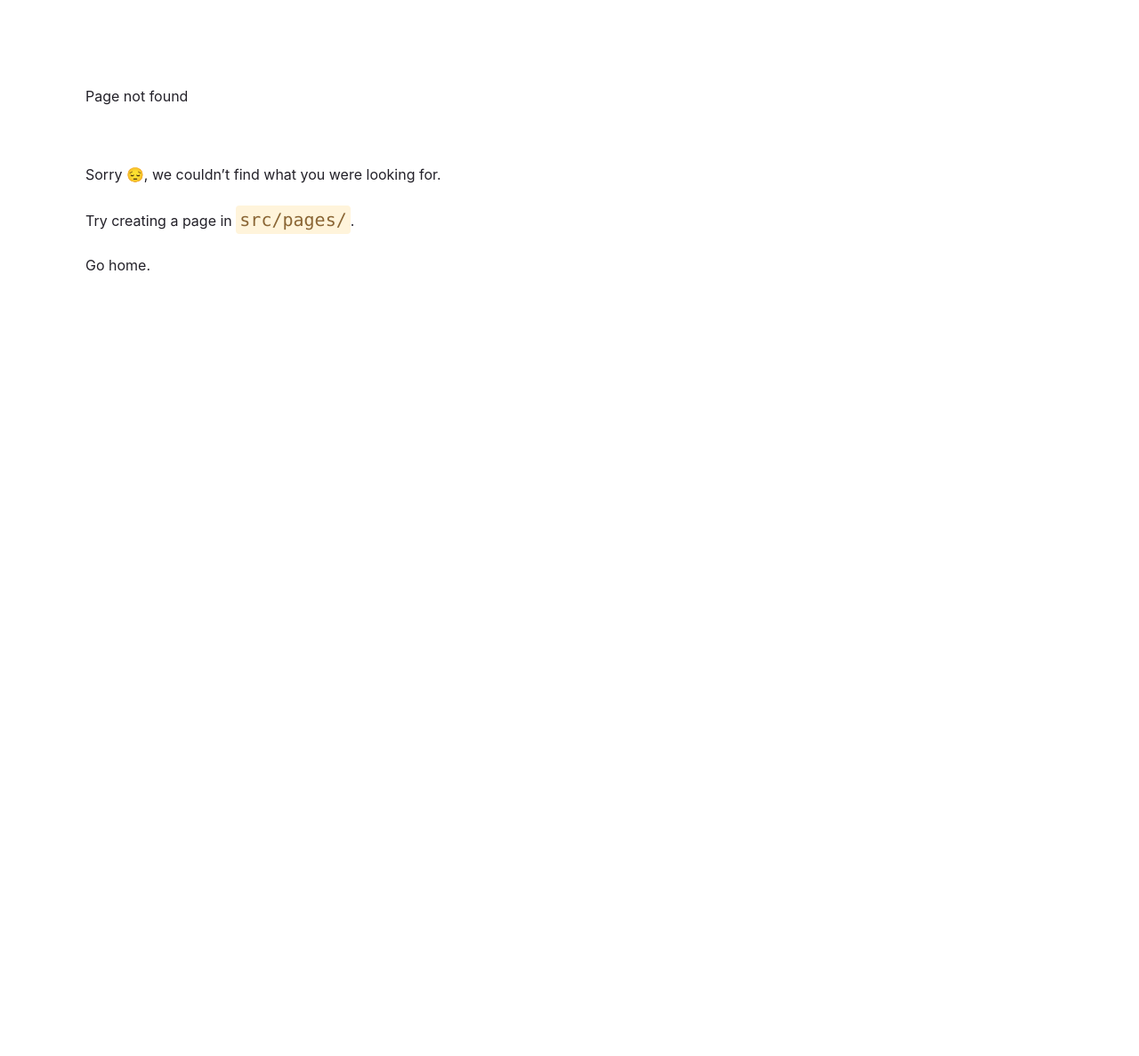
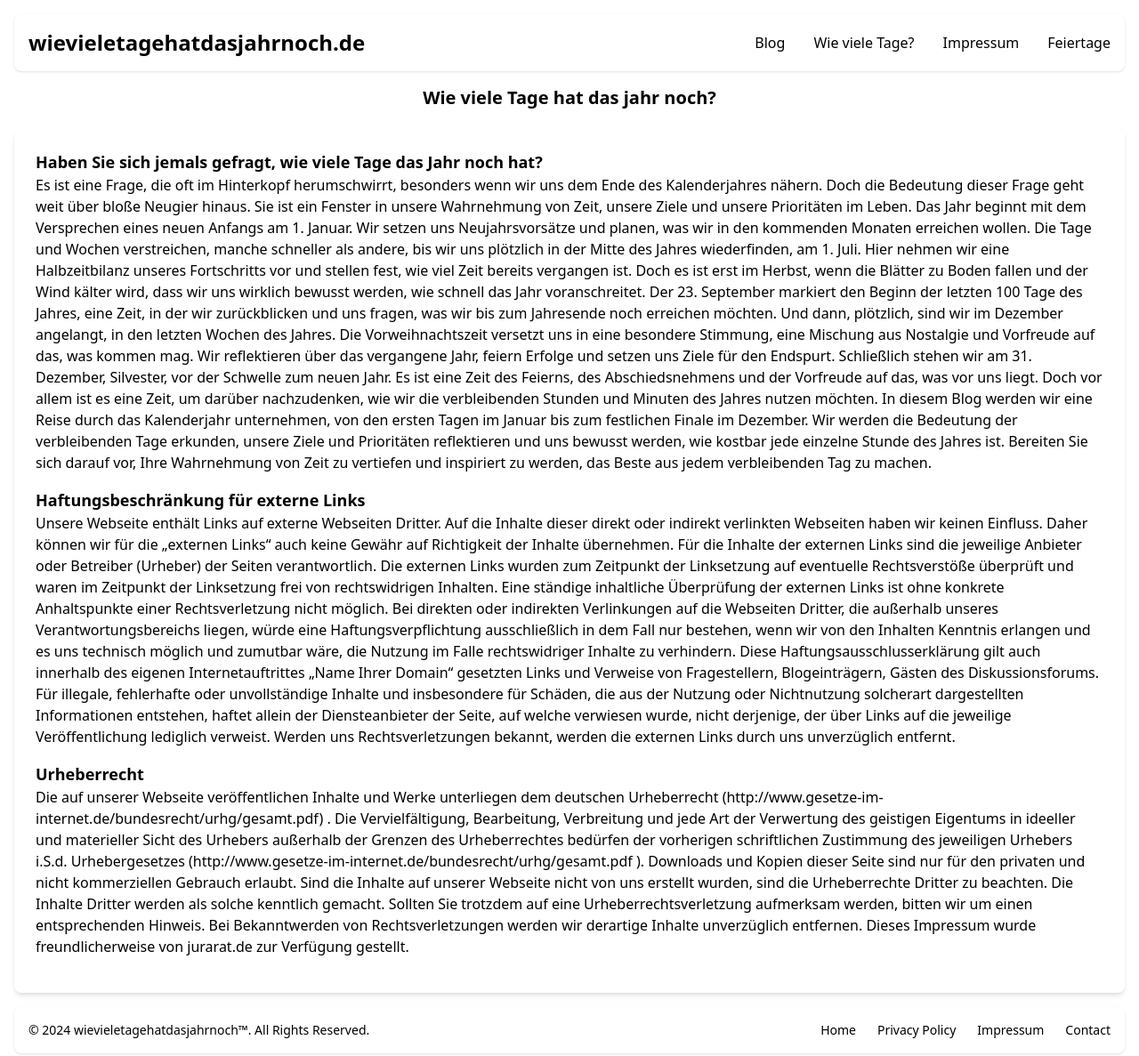
Before and after one commit to louispfeiffer/wievieletagehatdasjahrnoch, a Gatsby site: page /wie-viele-tage-hat-das-jahr-noch in a window 1280 px wide. Before the commit this address had no page. Shown: the whole page at 89% size. Before the commit the page ends 800 px from the top, so only its background shows below. Built offline with nearby package versions, Linux system fonts and the light colour scheme; Gatsby itself is replaced by a stand-in of ours.

Commit message:
wieso cache

```diff
--- a/src/pages/index.js
+++ b/src/pages/index.js
@@ -15,7 +15,7 @@ const IndexPage = () => {
 
           <section class="bg-white sm:hidden">
             <div class="py-4 px-4 mx-auto max-w-screen-xl text-center lg:py-4">
-              <h1 class="mb-4 text-4xl font-extrabold tracking-tight leading-none text-gray-900 md:text-5xl lg:text-6xl">Wie viele Tage hat das Jahr 2024 boch?</h1>
+              <h1 class="mb-4 text-4xl font-extrabold tracking-tight leading-none text-gray-900 md:text-5xl lg:text-6xl">Wie viele Tage hat das Jahr 2024 noch?</h1>
               <p class="mb-8 text-lg font-normal text-gray-500 lg:text-xl sm:px-16 lg:px-48">Was denkst du, wie viele Tage es noch zu deinem Geburtstag sind? Finde es hier heraus.</p>
             </div>
           </section>
@@ -38,11 +38,11 @@ const IndexPage = () => {
 
           <div class="flex space-x-4 justify-center">
             <div class="max-w-sm bg-white rounded-lg hover:shadow-xl">
-              <a href="#">
+              <a href="/wie-viele-tage-hat-das-jahr-noch">
                 <img class="rounded-t-lg" src={Img} alt="Füllbild" />
               </a>
               <div class="p-5">
-                <a href="#">
+                <a href="/wie-viele-tage-hat-das-jahr-noch">
                   <h5 class="mb-2 text-2xl font-bold tracking-tight text-gray-900 dark:text-white">Die Bedeutung der verbleibenden Tage im Jahr</h5>
                 </a>
                 <p class="mb-3 font-normal text-gray-700 dark:text-gray-400">Here are the biggest enterprise technology acquisitions of 2021 so far, in reverse chronological order.</p>
--- /dev/null
+++ b/src/pages/wie-viele-tage-hat-das-jahr-noch.js
@@ -0,0 +1,76 @@
+import * as React from "react"
+import Navbar from "./navbar"
+import Footer from "./footer"
+
+const BlogPage = () => {
+    return (
+        <html>
+            <body>
+                <Navbar></Navbar>
+
+                <div class="container mx-auto px-4 mt-8">
+                    <h1 class="text-xl font-bold text-center my-5">Wie viele Tage hat das jahr noch?</h1>
+                    <div class="bg-white p-6 rounded-lg shadow-md">
+                        <div class="mb-4">
+                            <div class="mb-4">
+                                <h2 class="text-lg font-semibold">Haben Sie sich jemals gefragt, wie viele Tage das Jahr noch hat?</h2>
+                                <p>Es ist eine Frage, die oft im Hinterkopf herumschwirrt,
+                                    besonders wenn wir uns dem Ende des Kalenderjahres nähern. Doch die Bedeutung dieser Frage geht weit über bloße Neugier hinaus.
+                                    Sie ist ein Fenster in unsere Wahrnehmung von Zeit, unsere Ziele und unsere Prioritäten im Leben.
+                                    Das Jahr beginnt mit dem Versprechen eines neuen Anfangs am 1. Januar. Wir setzen uns Neujahrsvorsätze und planen,
+                                    was wir in den kommenden Monaten erreichen wollen. Die Tage und Wochen verstreichen, manche schneller als andere,
+                                    bis wir uns plötzlich in der Mitte des Jahres wiederfinden, am 1. Juli. Hier nehmen wir eine Halbzeitbilanz unseres
+                                    Fortschritts vor und stellen fest, wie viel Zeit bereits vergangen ist.
+                                    Doch es ist erst im Herbst, wenn die Blätter zu Boden fallen und der Wind kälter wird, dass wir uns wirklich bewusst werden,
+                                    wie schnell das Jahr voranschreitet. Der 23. September markiert den Beginn der letzten 100 Tage des Jahres, eine Zeit,
+                                    in der wir zurückblicken und uns fragen, was wir bis zum Jahresende noch erreichen möchten.
+                                    Und dann, plötzlich, sind wir im Dezember angelangt, in den letzten Wochen des Jahres. Die Vorweihnachtszeit versetzt uns in
+                                    eine besondere Stimmung, eine Mischung aus Nostalgie und Vorfreude auf das, was kommen mag. Wir reflektieren über das vergangene
+                                    Jahr, feiern Erfolge und setzen uns Ziele für den Endspurt.
+                                    Schließlich stehen wir am 31. Dezember, Silvester, vor der Schwelle zum neuen Jahr. Es ist eine Zeit des Feierns, des
+                                    Abschiedsnehmens und der Vorfreude auf das, was vor uns liegt. Doch vor allem ist es eine Zeit, um darüber nachzudenken,
+                                    wie wir die verbleibenden Stunden und Minuten des Jahres nutzen möchten.
+                                    In diesem Blog werden wir eine Reise durch das Kalenderjahr unternehmen, von den ersten Tagen im Januar bis zum festlichen
+                                    Finale im Dezember. Wir werden die Bedeutung der verbleibenden Tage erkunden, unsere Ziele und Prioritäten reflektieren und
+                                    uns bewusst werden, wie kostbar jede einzelne Stunde des Jahres ist. Bereiten Sie sich darauf vor, Ihre Wahrnehmung von Zeit
+                                    zu vertiefen und inspiriert zu werden, das Beste aus jedem verbleibenden Tag zu machen.
+                                </p>
+                            </div>
+                            <div class="mb-4">
+                                <h2 class="text-lg font-semibold">Haftungsbeschränkung für externe Links</h2>
+                                <p>Unsere Webseite enthält Links auf externe Webseiten Dritter.
+                                    Auf die Inhalte dieser direkt oder indirekt verlinkten Webseiten haben wir keinen Einfluss.
+                                    Daher können wir für die „externen Links“ auch keine Gewähr auf Richtigkeit der Inhalte übernehmen.
+                                    Für die Inhalte der externen Links sind die jeweilige Anbieter oder Betreiber (Urheber) der Seiten verantwortlich.
+                                    Die externen Links wurden zum Zeitpunkt der Linksetzung auf eventuelle Rechtsverstöße überprüft
+                                    und waren im Zeitpunkt der Linksetzung frei von rechtswidrigen Inhalten. Eine ständige inhaltliche
+                                    Überprüfung der externen Links ist ohne konkrete Anhaltspunkte einer Rechtsverletzung nicht möglich.
+                                    Bei direkten oder indirekten Verlinkungen auf die Webseiten Dritter, die außerhalb unseres Verantwortungsbereichs liegen,
+                                    würde eine Haftungsverpflichtung ausschließlich in dem Fall nur bestehen, wenn wir von den Inhalten Kenntnis erlangen und
+                                    es uns technisch möglich und zumutbar wäre, die Nutzung im Falle rechtswidriger Inhalte zu verhindern.
+                                    Diese Haftungsausschlusserklärung gilt auch innerhalb des eigenen Internetauftrittes „Name Ihrer Domain“
+                                    gesetzten Links und Verweise von Fragestellern, Blogeinträgern, Gästen des Diskussionsforums. Für illegale,
+                                    fehlerhafte oder unvollständige Inhalte und insbesondere für Schäden, die aus der Nutzung oder Nichtnutzung
+                                    solcherart dargestellten Informationen entstehen, haftet allein der Diensteanbieter der Seite,
+                                    auf welche verwiesen wurde, nicht derjenige, der über Links auf die jeweilige Veröffentlichung lediglich verweist.
+                                    Werden uns Rechtsverletzungen bekannt, werden die externen Links durch uns unverzüglich entfernt.</p>
+                            </div>
+                            <div class="mb-4">
+                                <h2 class="text-lg font-semibold">Urheberrecht</h2>
+                                <p>Die auf unserer Webseite veröffentlichen Inhalte und Werke unterliegen dem deutschen Urheberrecht (http://www.gesetze-im-internet.de/bundesrecht/urhg/gesamt.pdf) . Die Vervielfältigung, Bearbeitung, Verbreitung und jede Art der Verwertung des geistigen Eigentums in ideeller und materieller Sicht des Urhebers außerhalb der Grenzen des Urheberrechtes bedürfen der vorherigen schriftlichen Zustimmung des jeweiligen Urhebers i.S.d. Urhebergesetzes (http://www.gesetze-im-internet.de/bundesrecht/urhg/gesamt.pdf ). Downloads und Kopien dieser Seite sind nur für den privaten und nicht kommerziellen Gebrauch erlaubt. Sind die Inhalte auf unserer Webseite nicht von uns erstellt wurden, sind die Urheberrechte Dritter zu beachten. Die Inhalte Dritter werden als solche kenntlich gemacht. Sollten Sie trotzdem auf eine Urheberrechtsverletzung aufmerksam werden, bitten wir um einen entsprechenden Hinweis. Bei Bekanntwerden von Rechtsverletzungen werden wir derartige Inhalte unverzüglich entfernen.
+                                    Dieses Impressum wurde freundlicherweise von jurarat.de zur Verfügung gestellt.</p>
+                            </div>
+
+                        </div>
+                    </div>
+                </div>
+
+                <Footer></Footer>
+            </body>
+        </html>
+    )
+}
+
+export default BlogPage
+
+export const Head = () => <title>Home Page</title>
```
